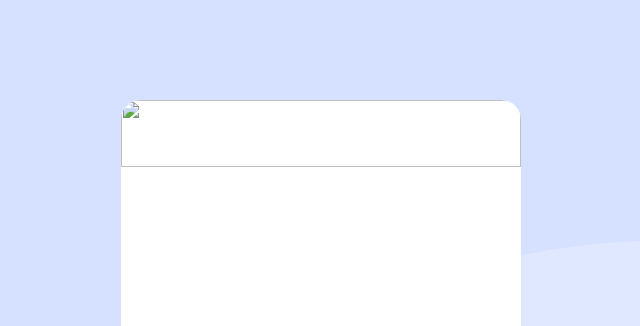
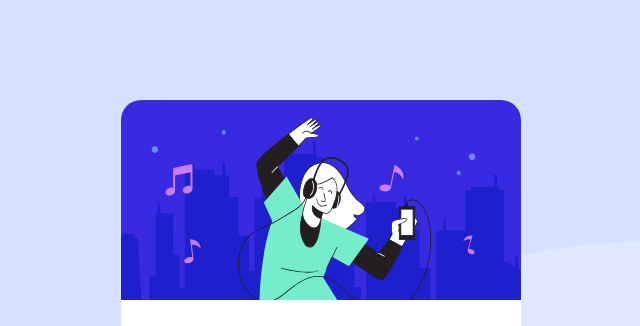
Before and after one commit to rafatdawood/Order-Summary, a plain HTML site: page index.html in a window 1280 px wide. Shown: the top 326 px of the page, without its empty margins (319-959 px from the left). Drawn offline with Linux system fonts and the light colour scheme; files whose address does not match are found by name.

Commit message:
Update index.html

```diff
--- a/index.html
+++ b/index.html
@@ -13,7 +13,7 @@
  <body>
 	<div class="mine">
 		<div class="card">
-			<img src="../../jops/order-summary-component-main/images/illustration-hero.svg" alt="">
+			<img src="illustration-hero.svg" alt="">
 			<div class="pc">
 			    <h1>Order Summary</h1>
 				<p>You can now listen to millions of songs, audiobooks, and podcasts on any device anywhere you like!</p>
```
